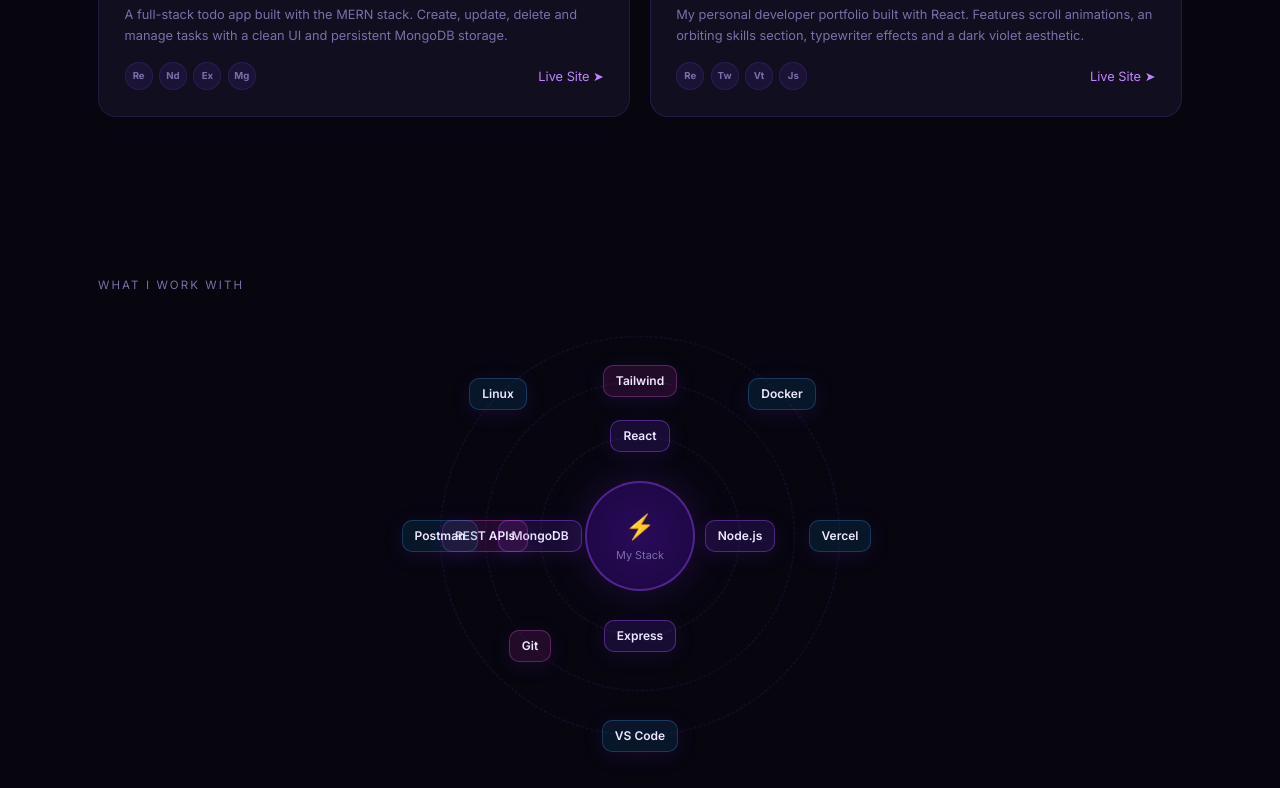
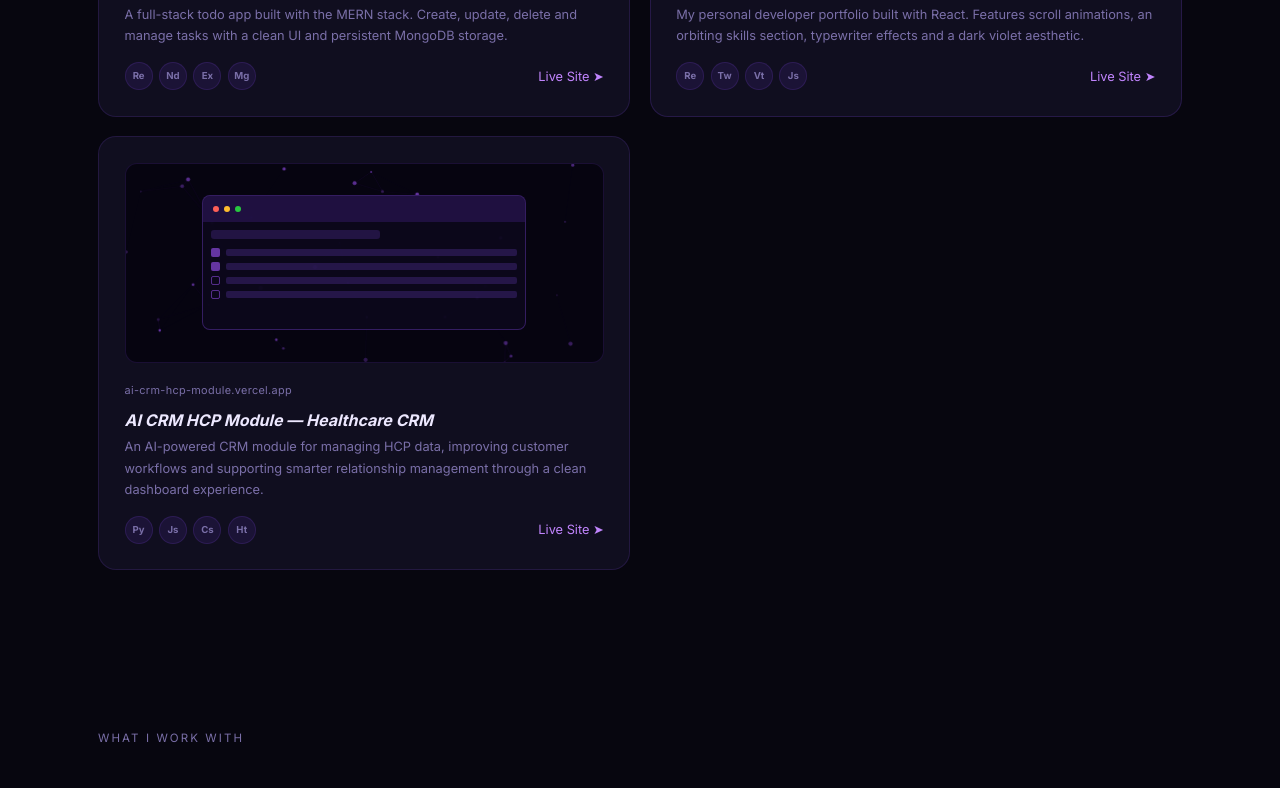
Before and after one commit to Rawgev/raghav, a React (Vite) app: page / in a window 1280 px wide. Shown: the part 1760-2548 px from the top of the page. Built offline with nearby package versions, Linux system fonts and the light colour scheme.

Commit message:
added one more project to my portfolio

```diff
--- a/src/data/index.js
+++ b/src/data/index.js
@@ -63,6 +63,16 @@
     techIcons: ['Re', 'Tw', 'Vt', 'Js'],
     floatTags: ['React', 'Tailwind', 'Vite', 'CSS'],
   },
+  {
+    id: 'ai-crm-hcp-module',
+    type: 'mern',
+    title: 'AI CRM HCP Module',
+    subtitle: 'Healthcare CRM',
+    description: 'An AI-powered CRM module for managing HCP data, improving customer workflows and supporting smarter relationship management through a clean dashboard experience.',
+    url: 'ai-crm-hcp-module.vercel.app',
+    liveLink: 'https://ai-crm-hcp-module.vercel.app',
+    techIcons: ['Py', 'Js', 'Cs', 'Ht'],
+  },
 ]
 
 // ── EXPERIENCE ───────────────────────────────────────────────────
```
